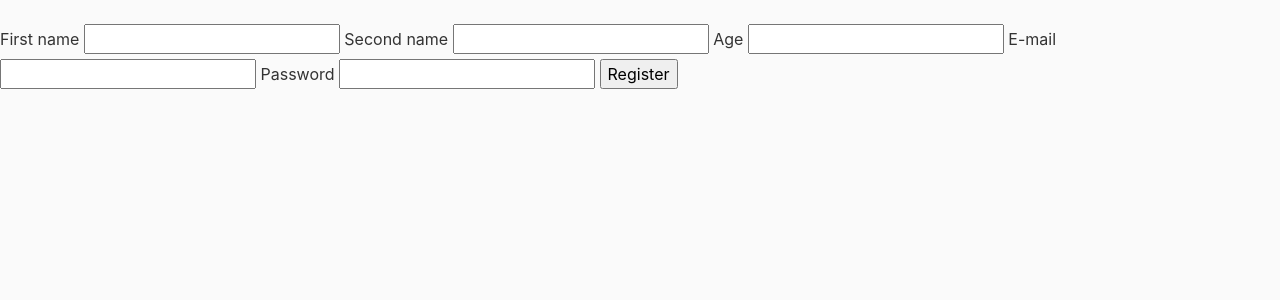
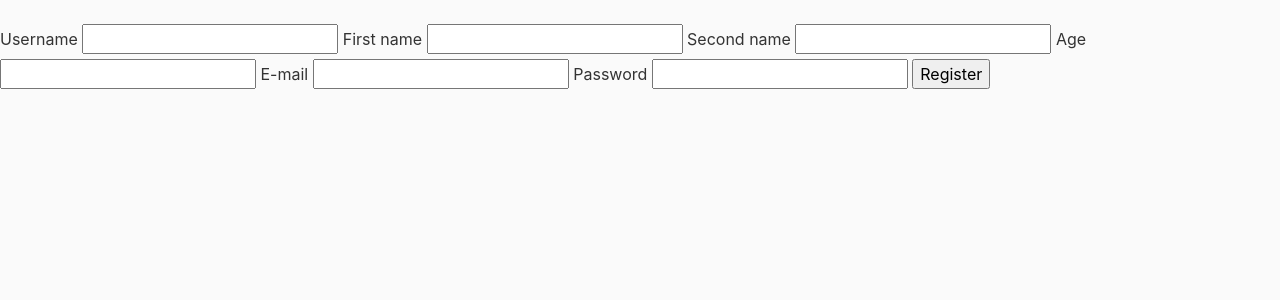
Before and after one commit to EvertonSouza12/gymcloud, a Django app: page /gymcloud/register in a window 1280 px wide. Shown: the part 56-356 px from the top of the page. Run offline with Django 5.2, Linux system fonts and the light colour scheme; some libraries are stand-ins or nearby versions.

Commit message:
update register form

```diff
--- a/src/gymcloud/pages/templates/register.html
+++ b/src/gymcloud/pages/templates/register.html
@@ -48,6 +48,8 @@
 
     <div class="form-register">
         <form action="" method="post">
+            <label for="your_username">Username</label>
+            <input required id="your_name" type="text">
             <label for="your_name">First name</label>
             <input required id="your_name" type="text">
             <label for="second_name">Second name</label>
--- a/src/gymcloud/users/models.py
+++ b/src/gymcloud/users/models.py
@@ -1,4 +1,5 @@
 from django.db import models
+
 class user(models.Model):
     id = models.AutoField(primary_key=True)
     username = models.CharField(max_length=20, null=True)
--- a/src/gymcloud/users/views.py
+++ b/src/gymcloud/users/views.py
@@ -17,7 +17,7 @@ class register(UserCreationForm):
 
         class Meta:
             model = user
-            fields = ['first_name','second_name','age', 'email', 'password']
+            fields = ['username', 'first_name','second_name','age', 'email', 'password']
 
 
 def register_user(request):
```
